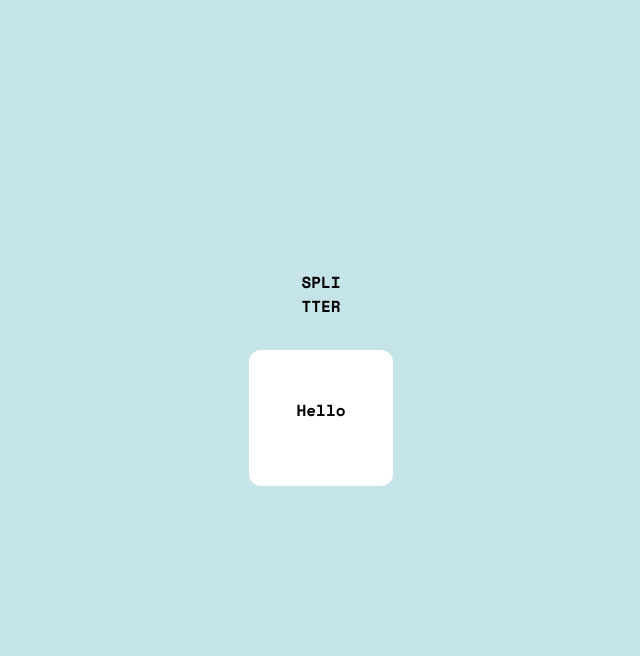
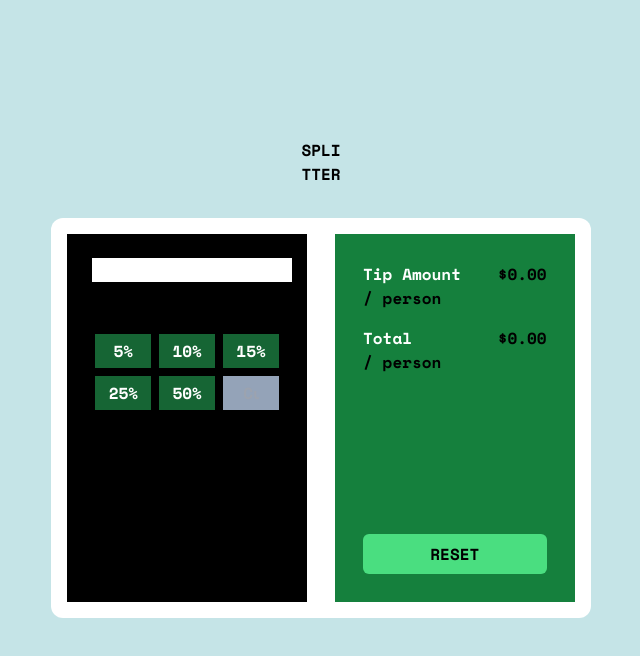
Before and after one commit to SkivaDev/frontendMentor-tip-calculator-app, a React (Vite) app: page / in a window 1280 px wide. Shown: the top 656 px of the page, without its empty margins (319-959 px from the left). Built offline with nearby package versions, Linux system fonts and the light colour scheme.

Commit message:
feat(project): :sparkles: add Bill. and Amount cards with its Tailwind styles

```diff
--- a/src/App.jsx
+++ b/src/App.jsx
@@ -6,12 +6,64 @@ function App() {
       <div className="flex flex-col gap-8 max-w-[33.7rem] m-[1.3rem] mb-[4rem]">
         <div className="w-full text-center">
           <h1>
-            SPLI<br />
+            SPLI
+            <br />
             TTER
           </h1>
         </div>
-        <div className="w-full p-[3rem] pb-[4rem] bg-white text-center rounded-xl">
-          <h1>Hello</h1>
+
+        <div className="w-full h-[400px] grid grid-cols-2 p-[1rem] bg-white text-center rounded-xl gap-7">
+          <div className=" bg-black h-full">
+            <div>
+              <h2>Bill</h2>
+              <div>
+                <span>$</span>
+                <input type="text" />
+              </div>
+            </div>
+            <div>
+              <h2>Select Tip %</h2>
+              <div className="grid gap-2 grid-cols-3 grid-rows-2 p-7 text-white">
+                <div className="px-[10px] py-[5px] bg-green-800 ">
+                  5%
+                </div>
+                <div className="px-[10px] py-[5px] bg-green-800 ">
+                  10%
+                </div>
+                <div className="px-[10px] py-[5px] bg-green-800 ">
+                  15%
+                </div>
+                <div className="px-[10px] py-[5px] bg-green-800 ">
+                  25%
+                </div>
+                <div className="px-[10px] py-[5px] bg-green-800">
+                  50%
+                </div>
+                <input type="text" className="px-[20px] py-[5px] bg-slate-400 " placeholder="Custom"/>
+              </div>
+            </div>
+          </div>
+          <div className="flex flex-col justify-between bg-green-700 w-full h-full p-7">
+            <div className="flex flex-col gap-4">
+              <div className="flex justify-between">
+                <div className="text-start">
+                  <h3 className="text-white">Tip Amount</h3>
+                  <p>/ person</p>
+                </div>
+                <div>$0.00</div>
+              </div>
+              <div className="flex justify-between">
+                <div className="text-start">
+                  <h3 className="text-white">Total</h3>
+                  <p>/ person</p>
+                </div>
+                <div>$0.00</div>
+              </div>
+            </div>
+            <button className="w-full py-2 rounded-md bg-green-400">
+              RESET
+            </button>
+          </div>
         </div>
       </div>
     </main>
```
